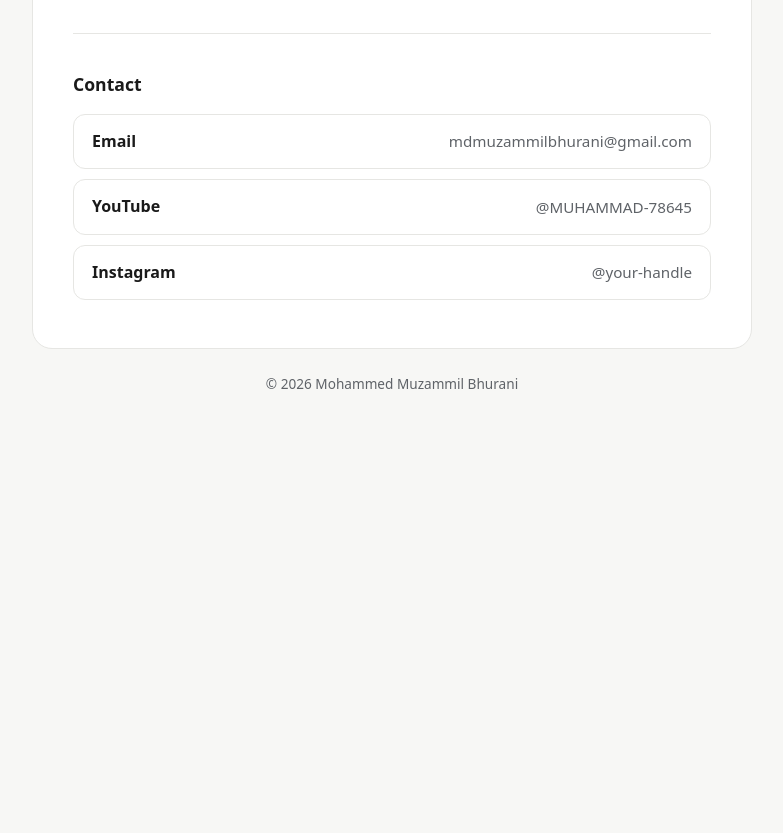
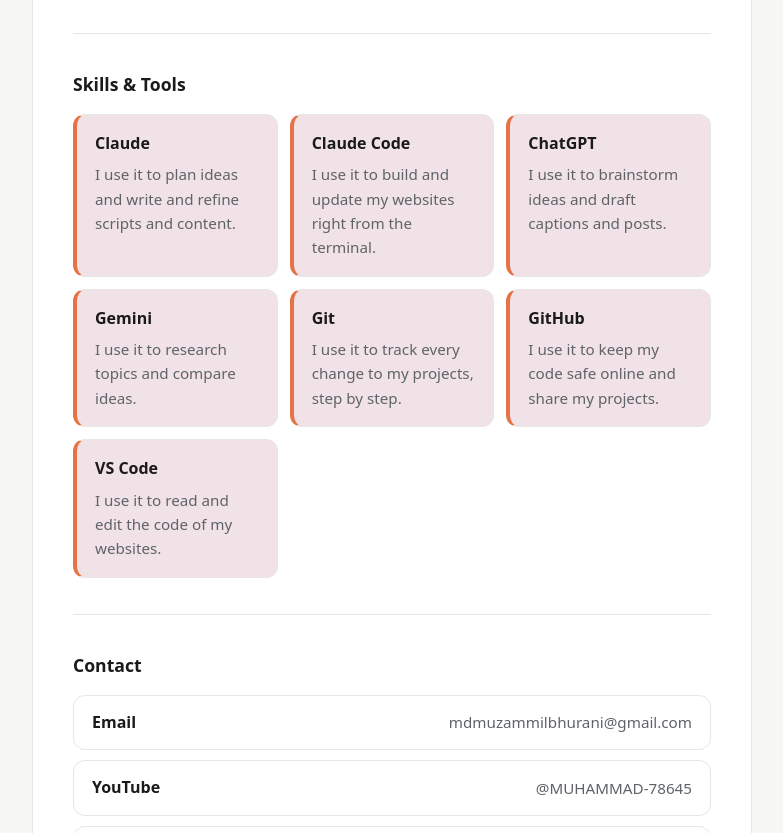
Before and after one commit to KIRAAK-CODER/ABOUT-ME, a plain HTML site: page index.html in a window 1280 px wide. Shown: the part 2295-3128 px from the top of the page, without its empty margins (248-1031 px from the left). Before the commit the page ends 2730 px from the top, so only its background shows below. Drawn offline with Linux system fonts and the light colour scheme.

Commit message:
Add Skills & Tools section
Co-Authored-By: Claude Sonnet 5.5 <noreply@anthropic.com>

```diff
--- a/index.html
+++ b/index.html
@@ -189,6 +189,30 @@
       font-weight: 600;
       background: linear-gradient(to top, rgba(0, 0, 0, 0.75), transparent);
     }
+    .tools {
+      list-style: none;
+      margin: 0;
+      padding: 0;
+      display: grid;
+      grid-template-columns: repeat(auto-fill, minmax(200px, 1fr));
+      gap: 12px;
+    }
+    .tool {
+      padding: 16px 18px;
+      border: 1px solid var(--line);
+      border-left: 4px solid var(--accent);
+      border-radius: 12px;
+      background: var(--accent-soft);
+    }
+    .tool h3 {
+      margin: 0 0 6px;
+      font-size: 1rem;
+    }
+    .tool p {
+      margin: 0;
+      color: var(--muted);
+      font-size: 0.95rem;
+    }
     footer {
       margin-top: 24px;
       text-align: center;
@@ -217,6 +241,40 @@
         <p>I create social media content with AI, from short videos to captions and posts, for channels that want to grow.</p>
       </div>
       <ul class="videos" id="videos"></ul>
+
+      <hr>
+
+      <h2>Skills &amp; Tools</h2>
+      <ul class="tools">
+        <li class="tool">
+          <h3>Claude</h3>
+          <p>I use it to plan ideas and write and refine scripts and content.</p>
+        </li>
+        <li class="tool">
+          <h3>Claude Code</h3>
+          <p>I use it to build and update my websites right from the terminal.</p>
+        </li>
+        <li class="tool">
+          <h3>ChatGPT</h3>
+          <p>I use it to brainstorm ideas and draft captions and posts.</p>
+        </li>
+        <li class="tool">
+          <h3>Gemini</h3>
+          <p>I use it to research topics and compare ideas.</p>
+        </li>
+        <li class="tool">
+          <h3>Git</h3>
+          <p>I use it to track every change to my projects, step by step.</p>
+        </li>
+        <li class="tool">
+          <h3>GitHub</h3>
+          <p>I use it to keep my code safe online and share my projects.</p>
+        </li>
+        <li class="tool">
+          <h3>VS Code</h3>
+          <p>I use it to read and edit the code of my websites.</p>
+        </li>
+      </ul>
 
       <hr>
 
```
